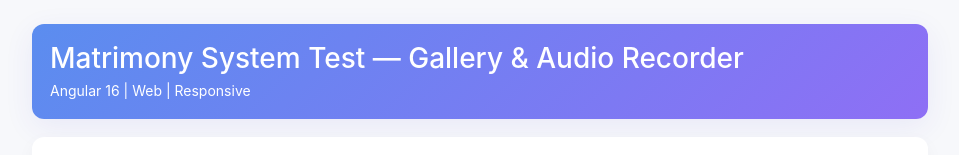
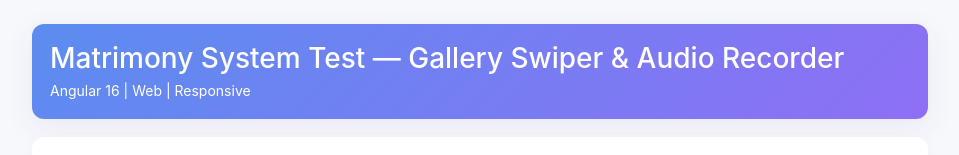
Before and after one commit to Elakkiya-Dev/matrimony-system-test, an Angular app: page / in a window 1280 px wide. Shown: the top 155 px of the page, without its empty margins (160-1119 px from the left). Built offline with nearby package versions, Linux system fonts and the light colour scheme.

Commit message:
app comp text added

```diff
--- a/src/app/app.component.html
+++ b/src/app/app.component.html
@@ -1,6 +1,6 @@
 <div class="container container-app">
   <div class="header-card">
-    <h3 class="mb-1">Matrimony System Test — Gallery & Audio Recorder</h3>
+    <h3 class="mb-1">Matrimony System Test — Gallery Swiper & Audio Recorder</h3>
     <p class="mb-0 small">Angular 16 | Web | Responsive</p>
   </div>
   <div class="section-card">
```
